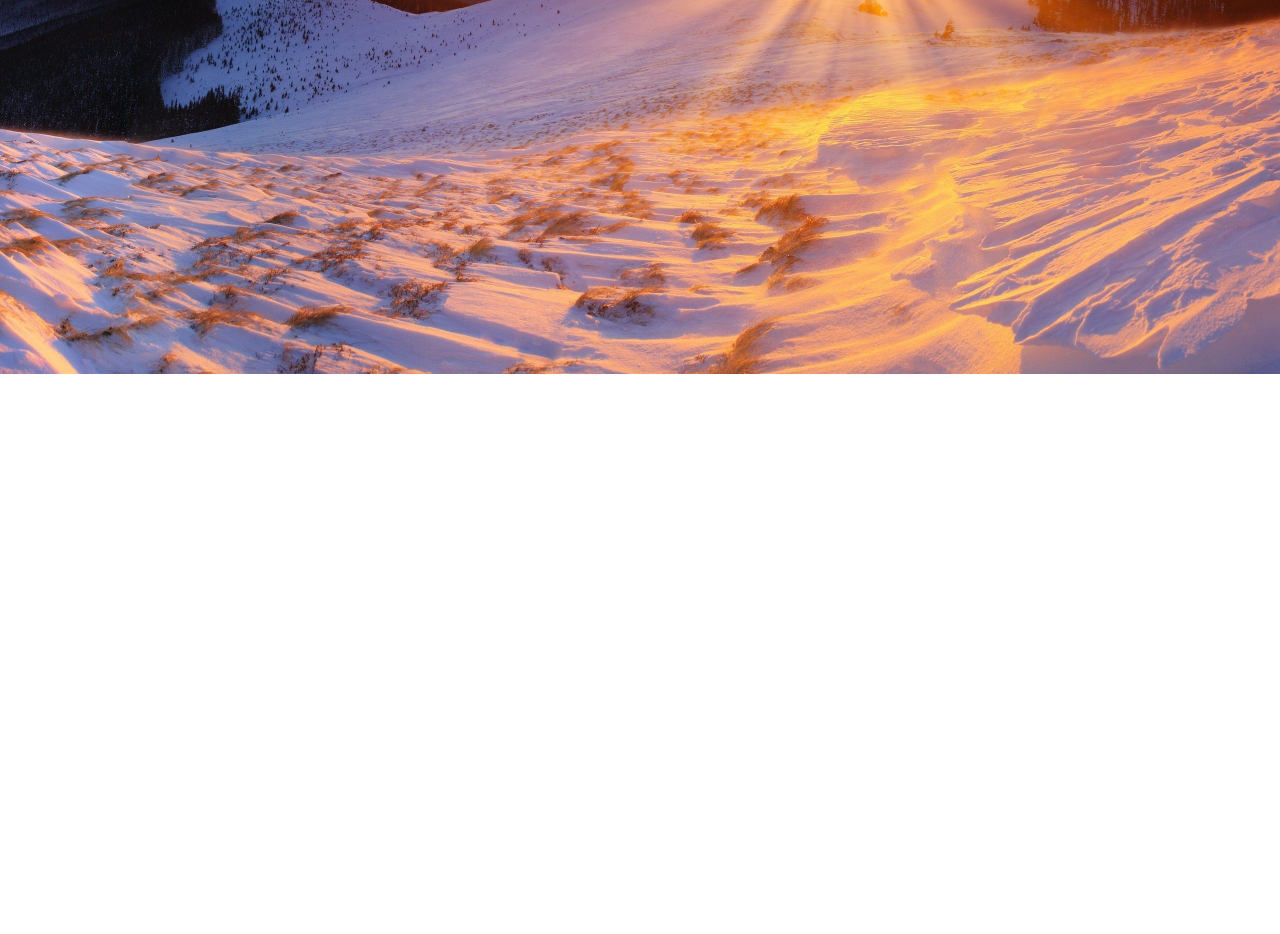
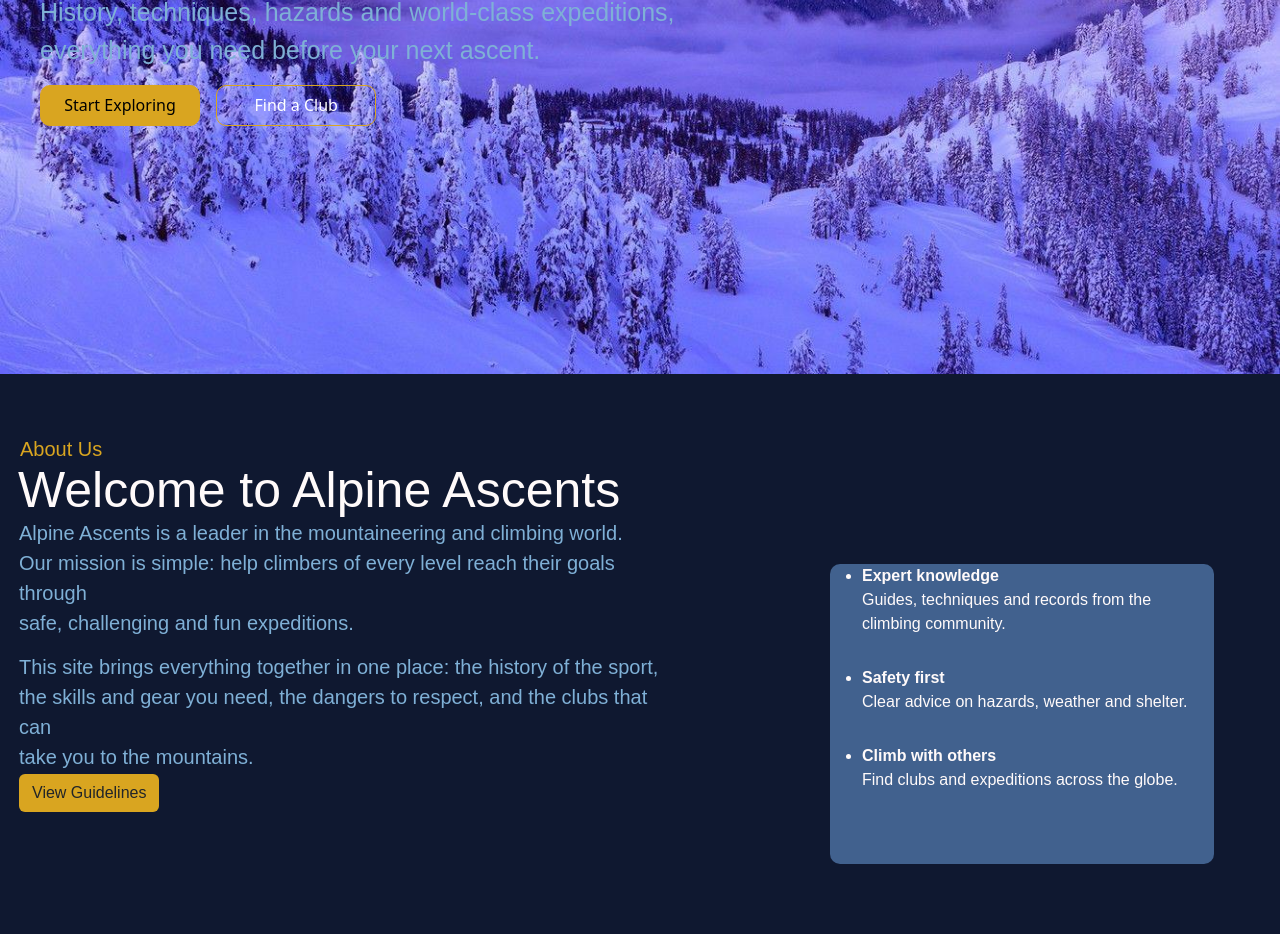
Before and after one commit to Birdy-web-ux/Alpine-Ascent, a plain HTML site: page index.html in a window 1280 px wide. Shown: the part 382-1316 px from the top of the page. Before the commit the page ends 800 px from the top, so only its background shows below. Drawn offline with nearby package versions, Linux system fonts and the light colour scheme.

Commit message:
Home Page (unfinished)

```diff
--- a/Alpine.css
+++ b/Alpine.css
@@ -42,7 +42,7 @@
 }
 
 .bg1 { background-image: url(background.jpg); }
-/* .bg2 { background-image: url(background2.jpg); }
+.bg2 { background-image: url(background2.jpg); }
 .bg3 { background-image: url(background3.jpg); }
 
 @keyframes slide {
@@ -50,7 +50,7 @@
   33%, 61%  { transform: translateX(-33.333%); }
   66%, 94%  { transform: translateX(-66.666%); }
   100%      { transform: translateX(0); }
-} */
+}
  .slidertxt{
     font-family: 'Arial', sans-serif;
     font-size: 20px;
@@ -66,3 +66,103 @@
  .slidertxt2{
     color:#D9A520;
  }
+ .slidertxt3{
+    font-family: 'Arial', sans-serif;
+    font-size: 25px;
+    color:#7FB0D6;
+    transform: translate(40px,100px);
+ }
+#exp, #club {
+  display: inline-block;
+  padding: 10px 22px;
+  font-family: inherit;
+  font-size: 16px;
+  line-height: 1.2;
+  border-radius: 10px;
+  border: 1px solid #D9A520;
+  text-decoration: none;
+  cursor: pointer;
+  box-sizing: border-box;
+  transition: transform .2s ease, box-shadow .2s ease, background-color .2s ease;
+  min-width: 160px;
+  text-align: center;
+}
+
+#exp {
+  color: black;
+  background-color: #D9A520;
+  margin: 100px 0 0 40px;
+}
+
+#club {
+  color: white;
+  background-color: transparent;
+  margin: 100px 0 0 12px;
+}
+
+#exp:hover, #club:hover {
+  transform: translateY(-4px);
+  box-shadow: 0 8px 18px rgba(0, 0, 0, .25);
+}
+.abouttext{
+    font-family: 'Arial', sans-serif;
+    float: left;
+    background-color:#0F1830;
+    width: 50%;
+    height: 600px;
+}
+.abt{
+    font-family: 'Arial', sans-serif;
+    font-size: 20px;
+    color:#D9A520;
+    transform: translate(20px,60px);
+}
+.abt1{
+    font-family: 'Arial', sans-serif;
+    font-size: 50px;
+    color:snow;
+    transform: translate(18px,40px);
+}
+.abt2{
+    font-family: 'Arial', sans-serif;
+    font-size: 20px;
+    color:#7FB0D6;
+    transform: translate(19px,30px);
+}
+.abt3{
+    font-family: 'Arial', sans-serif;
+    font-size: 20px;
+    color:#7FB0D6;
+    transform: translate(19px,28px);
+}
+#abtbtn {
+    background-color: #D9A520;
+    margin-left: 19px;
+    margin-top: 14px;
+    transition: transform .2s ease, box-shadow .2s ease, background-color .2s ease;
+    display: inline-block;
+}
+
+#abtbtn:hover {
+    transform: translateY(-4px);
+    box-shadow: 0 8px 18px rgba(0, 0, 0, .25);
+}
+.rules{
+    background-color:#0F1830;
+    float: right;
+    width: 50%;
+    height: 600px;
+}
+.list{
+    background-color:#41618e;
+    width: 60%;
+    height: 50%;
+    margin-top: 190px;
+    margin-left: 190px;
+    border-radius: 10px;
+}
+.list ul li{
+    font-family: 'Arial', sans-serif;
+    color:snow;
+    margin-top: 30px;
+}
--- a/index.html
+++ b/index.html
@@ -3,7 +3,7 @@
 <head>
     <meta charset="UTF-8">
     <meta name="viewport" content="width=device-width, initial-scale=1.0">
-    <title>Document</title>
+    <title>Home</title>
     <link href="https://cdn.jsdelivr.net/npm/bootstrap@5.0.2/dist/css/bootstrap.min.css" rel="stylesheet" integrity="sha384-EVSTQN3/azprG1Anm3QDgpJLIm9Nao0Yz1ztcQTwFspd3yD65VohhpuuCOmLASjC" crossorigin="anonymous">
 <link rel="stylesheet" href="Alpine.css">
 </head>
@@ -31,20 +31,18 @@
       </button>
 
       <div class="collapse navbar-collapse" id="mainNav">
-
-        <!-- Tabs (center, spaced out on desktop) -->
         <ul class="navbar-nav mx-auto mb-2 mb-lg-0 gap-lg-5">
           <li class="nav-item">
             <a class="nav-link active" id="navitem" aria-current="page" href="index.html">Home</a>
           </li>
           <li class="nav-item">
-            <a class="nav-link" id="navitem" href="#">History</a>
+            <a class="nav-link" id="navitem" href="history.html">History</a>
           </li>
           <li class="nav-item">
-            <a class="nav-link" id="navitem" href="#">Techniques</a>
+            <a class="nav-link" id="navitem" href="techniques.html">Techniques</a>
           </li>
             <li class="nav-item">
-            <a class="nav-link" id="navitem" href="#">Sheltering</a>
+            <a class="nav-link" id="navitem" href="sheltering.html">Sheltering</a>
           </li>
             <li class="nav-item">
             <a class="nav-link" id="navitem" href="#">Gear</a>
@@ -78,10 +76,45 @@
     <div class="bg bg1">
         <h5 class="slidertxt">MOUNTAINEERING GUIDE</h5>
         <h1 class="slidertxt1">Reach <spam class="slidertxt2">higher.</spam> Climb <br> smarter.</h1>
+        <p class="slidertxt3">History, techniques, hazards and world-class expeditions,<br> everything you need before your next ascent.</p>
+        <a class="btn btn-primary" id="exp" href="#" role="button">Start Exploring</a>
+        <a class="btn btn-primary" id="club" href="#" role="button">Find a Club</a>
     </div>
-    <div class="bg bg2"></div>
-    <div class="bg bg3"></div>
+    <div class="bg bg2">
+         <h5 class="slidertxt">MOUNTAINEERING GUIDE</h5>
+        <h1 class="slidertxt1">Reach <spam class="slidertxt2">higher.</spam> Climb <br> smarter.</h1>
+        <p class="slidertxt3">History, techniques, hazards and world-class expeditions,<br> everything you need before your next ascent.</p>
+        <a class="btn btn-primary" id="exp" href="#" role="button">Start Exploring</a>
+        <a class="btn btn-primary" id="club" href="#" role="button">Find a Club</a>
+    </div>
+    <div class="bg bg3">
+        <h5 class="slidertxt">MOUNTAINEERING GUIDE</h5>
+        <h1 class="slidertxt1">Reach <spam class="slidertxt2">higher.</spam> Climb <br> smarter.</h1>
+        <p class="slidertxt3">History, techniques, hazards and world-class expeditions,<br> everything you need before your next ascent.</p>
+        <a class="btn btn-primary" id="exp" href="#" role="button">Start Exploring</a>
+        <a class="btn btn-primary" id="club" href="#" role="button">Find a Club</a>
+    </div>
   </div>
+</div>
+<div class="abouttext">
+    <p class="abt">About Us</p>
+    <h1 class="abt1">Welcome to Alpine Ascents</h1>
+    <p class="abt2">Alpine Ascents is a leader in the mountaineering and climbing world. <br>
+         Our mission is simple: help climbers of every level reach their goals through <br>
+         safe, challenging and fun expeditions.</p>
+    <p class="abt3">This site brings everything together in one place: the history of the sport, <br>
+         the skills and gear you need, the dangers to respect, and the clubs that can <br>
+          take you to the mountains.</p>
+          <a class="btn" id="abtbtn" href="#">View Guidelines</a>
+</div>
+<div class="rules">
+    <div class="list">
+        <ul>
+      <li><b>Expert knowledge</b><br>Guides, techniques and records from the climbing community.</li>
+      <li><b>Safety first</b><br>Clear advice on hazards, weather and shelter.</li>
+      <li><b>Climb with others</b><br>Find clubs and expeditions across the globe.</li>
+    </ul>
+    </div>
 </div>
   <script src="https://cdn.jsdelivr.net/npm/bootstrap@5.3.3/dist/js/bootstrap.bundle.min.js"></script>
 </body>
```
